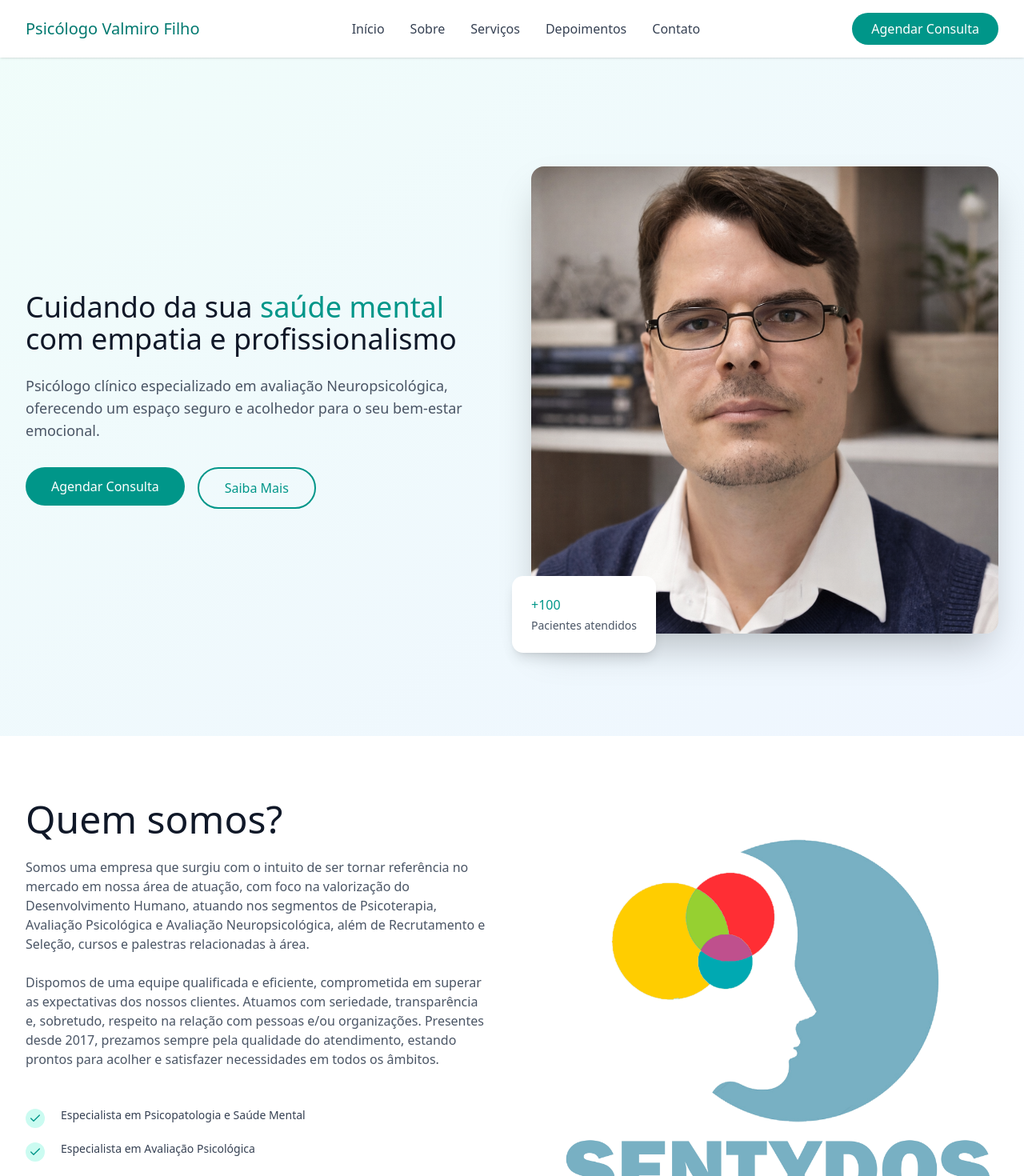
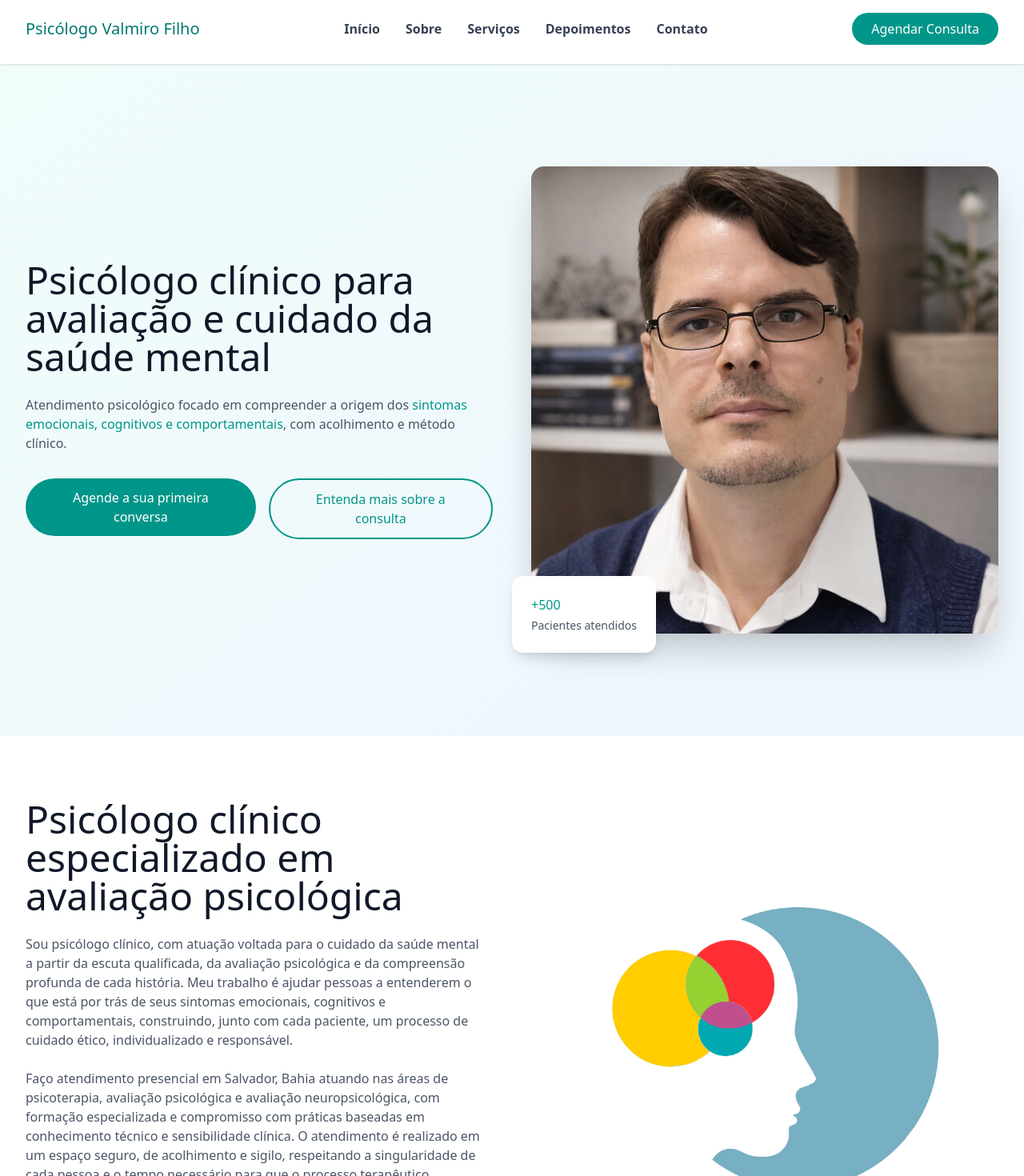
Before and after one commit to crsandrade/sentydos-website-refactor, a Next.js app: page / in a window 1280 px wide. Shown: the top 1470 px of the page at 80% size. Built offline with nearby package versions, Linux system fonts and the light colour scheme.

Commit message:
style(about): atualização nos testos do corpo da landing page, style(responsive): ajustes na responsividade da estrutura mobile, fix: alterações de tag pra melhorar o SEO do site.

```diff
--- a/src/app/layout.tsx
+++ b/src/app/layout.tsx
@@ -29,7 +29,7 @@ export default function RootLayout({
   children: React.ReactNode;
 }>) {
   return (
-    <html lang="en">
+    <html lang="pt-BR" className="scroll-smooth">
       <body
         className={`${geistSans.variable} ${geistMono.variable} antialiased`}
       >
--- a/src/components/About.tsx
+++ b/src/components/About.tsx
@@ -18,22 +18,21 @@ export function About() {
   ];
 
   return (
-    <section id="sobre" className="py-20 ultrawide:py-36 bg-white ultrawide:mb-16">
+    <section id="sobre" className="py-4 lg:py-20 ultrawide:py-36 bg-white ultrawide:mb-16">
       <div className="max-w-7xl mx-auto px-4 sm:px-6 lg:px-8">
-        <div className="grid md:grid-cols-2 gap-16 items-center">
+        <div className="grid md:grid-cols-2 lg:gap-16 gap-2 items-center">
           <div className="order-2 md:order-1">
             <h2 className="text-3xl md:text-4xl lg:text-5xl ultrawide:text-6xl text-gray-900 mb-6 ultrawide:mb-16">
-              Quem somos?
+              Psicólogo clínico especializado em avaliação psicológica
             </h2>
             <p className="text-gray-600 ultrawide:text-lg mb-6 ultrawide:mb-8">
-              Somos uma empresa que surgiu com o intuito de ser tornar referência no mercado em nossa área de atuação, com foco na valorização
-              do Desenvolvimento Humano, atuando nos segmentos de Psicoterapia, Avaliação Psicológica e Avaliação Neuropsicológica,
-              além de Recrutamento e Seleção, cursos e palestras relacionadas à área.
+              Sou psicólogo clínico, com atuação voltada para o cuidado da saúde mental a partir da escuta qualificada, da avaliação psicológica e da compreensão profunda de cada história.
+              Meu trabalho é ajudar pessoas a entenderem o que está por trás de seus sintomas emocionais, cognitivos e comportamentais, construindo, junto com cada paciente, um processo de cuidado ético, individualizado e responsável.
+
             </p>
             <p className="text-gray-600 ultrawide:text-lg mb-6 ultrawide:mb-8">
-              Dispomos de uma equipe qualificada e eficiente, comprometida em superar as expectativas dos nossos clientes.
-              Atuamos com seriedade, transparência e, sobretudo, respeito na relação com pessoas e/ou organizações.
-              Presentes desde 2017, prezamos sempre pela qualidade do atendimento, estando prontos para acolher e satisfazer necessidades em todos os âmbitos.
+              Faço atendimento presencial em Salvador, Bahia atuando nas áreas de psicoterapia, avaliação psicológica e avaliação neuropsicológica, com formação especializada e compromisso com práticas baseadas em conhecimento técnico e sensibilidade clínica.
+              O atendimento é realizado em um espaço seguro, de acolhimento e sigilo, respeitando a singularidade de cada pessoa e o tempo necessário para que o processo terapêutico aconteça.
             </p>
             <div className="space-y-4 pt-6 ultrawide:pt-16">
               {qualifications.map((qualification, index) => (
@@ -57,6 +56,14 @@ export function About() {
           </div>
         </div>
       </div>
+      <div className='flex justify-center pt-6 lg:pt-12'>
+        <button className=" w-xl bg-teal-600 text-white lg:px-6 lg:py-3 px-2 py-2 rounded-full text-base lg:text-lg ultrawide:text-base font-medium
+             hover:bg-teal-700 transition-colors group inline-flex items-center justify-center gap-2 ">
+          Conheça nossas áreas de atuação <span className="transition-transform duration-300 group-hover:translate-x-1">
+            →
+          </span>
+        </button>
+      </div>
     </section>
   );
 }
--- a/src/components/Contact.tsx
+++ b/src/components/Contact.tsx
@@ -71,7 +71,7 @@ export function Contact() {
   ];
 
   return (
-    <section id="contato" className="py-20 ultrawide:py-36 bg-gray-50 ultrawide:mb-16">
+    <section id="contato" className="py-6 lg:py-20 ultrawide:py-36 bg-gray-50 ultrawide:mb-16">
       <div className="max-w-7xl mx-auto px-4 sm:px-6 lg:px-8">
         <div className="text-center mb-16 ultrawide:mb-32">
           <h2 className="text-3xl md:text-4xl lg:text-5xl ultrawide:text-6xl text-gray-900 mb-4 ultrawide:mb-6">
--- a/src/components/Footer.tsx
+++ b/src/components/Footer.tsx
@@ -37,8 +37,9 @@ export function Footer() {
               Psicólogo Clínico - CRP 03/9433
             </p>
             <p className="text-gray-400 mb-4">
-              "Não se acha a paz evitando a vida." <br></br>
-              Virginia Woolf
+              “Não se trata de eliminar o sofrimento, mas de dar a ele um sentido.”
+              <br></br>
+              — Viktor Frankl
             </p>
             <div className="flex gap-4">
               {socialLinks.map((social, index) => (
@@ -61,36 +62,16 @@ export function Footer() {
             <h4 className="mb-4">Links Rápidos</h4>
             <ul className="space-y-2">
               <li>
-                <button
-                  onClick={() => scrollToSection('inicio')}
-                  className="text-gray-400 hover:text-teal-400 transition-colors"
-                >
-                  Início
-                </button>
+            <a href="#inicio" className="text-gray-400 hover:text-teal-400 transition-colors ">Início</a>
               </li>
               <li>
-                <button
-                  onClick={() => scrollToSection('sobre')}
-                  className="text-gray-400 hover:text-teal-400 transition-colors"
-                >
-                  Sobre
-                </button>
+  <a href="#sobre" className="text-gray-400 hover:text-teal-400 transition-colors">Sobre</a>
               </li>
               <li>
-                <button
-                  onClick={() => scrollToSection('servicos')}
-                  className="text-gray-400 hover:text-teal-400 transition-colors"
-                >
-                  Serviços
-                </button>
+                 <a href="#servicos" className="text-gray-400 hover:text-teal-400 transition-colors">Serviços</a>
               </li>
               <li>
-                <button
-                  onClick={() => scrollToSection('depoimentos')}
-                  className="text-gray-400 hover:text-teal-400 transition-colors"
-                >
-                  Depoimentos
-                </button>
+            <a href="#contato" className="text-gray-400 hover:text-teal-400 transition-colors">Contato</a>
               </li>
             </ul>
           </div>
--- a/src/components/Header.tsx
+++ b/src/components/Header.tsx
@@ -24,45 +24,20 @@ export function Header() {
   };
 
   return (
-    <header className="fixed top-0 w-full bg-white/95 backdrop-blur-sm shadow-sm z-50">
+    <header className="fixed top-0 w-full h-20 bg-white/95 backdrop-blur-sm shadow-sm z-50">
       <div className="max-w-7xl mx-auto px-4 sm:px-6 lg:px-8">
         <div className="flex justify-between items-center py-4">
           <div className="flex items-center">
-            <h1 className="text-xl text-teal-700">Psicólogo Valmiro Filho</h1>
+            <span className="text-xl text-teal-700">Psicólogo Valmiro Filho</span>
           </div>
 
           {/* Desktop Navigation */}
-          <nav className="hidden md:flex space-x-8">
-            <button
-              onClick={() => scrollToSection('inicio')}
-              className="text-gray-700 hover:text-teal-600 transition-colors"
-            >
-              Início
-            </button>
-            <button
-              onClick={() => scrollToSection('sobre')}
-              className="text-gray-700 hover:text-teal-600 transition-colors"
-            >
-              Sobre
-            </button>
-            <button
-              onClick={() => scrollToSection('servicos')}
-              className="text-gray-700 hover:text-teal-600 transition-colors"
-            >
-              Serviços
-            </button>
-            <button
-              onClick={() => scrollToSection('depoimentos')}
-              className="text-gray-700 hover:text-teal-600 transition-colors"
-            >
-              Depoimentos
-            </button>
-            <button
-              onClick={() => scrollToSection('contato')}
-              className="text-gray-700 hover:text-teal-600 transition-colors"
-            >
-              Contato
-            </button>
+          <nav className="hidden md:flex space-x-8 font-semibold">
+            <a href="#inicio" className="text-gray-700 hover:text-teal-600 transition-colors ">Início</a>
+            <a href="#sobre" className="text-gray-700 hover:text-teal-600 transition-colors">Sobre</a>
+            <a href="#servicos" className="text-gray-700 hover:text-teal-600 transition-colors">Serviços</a>
+            <a href="#depoimentos" className="text-gray-700 hover:text-teal-600 transition-colors">Depoimentos</a>
+            <a href="#contato" className="text-gray-700 hover:text-teal-600 transition-colors">Contato</a>
           </nav>
 
           <div className="hidden md:block">
@@ -94,43 +69,23 @@ export function Header() {
 
         {/* Mobile Navigation */}
         {isMenuOpen && (
-          <nav className="md:hidden pb-4 space-y-4">
+          <nav className="md:hidden pb-4 space-y-4 bg-white/95 backdrop-blur-sm shadow-sm flex flex-col items-center">
+            <a href="#inicio" onClick={() => setIsMenuOpen(false)} className="text-gray-700 hover:text-teal-600 transition-colors ">Início</a>
+            <a href="#sobre" onClick={() => setIsMenuOpen(false)} className="text-gray-700 hover:text-teal-600 transition-colors">Sobre</a>
+            <a href="#servicos" onClick={() => setIsMenuOpen(false)} className="text-gray-700 hover:text-teal-600 transition-colors">Serviços</a>
+            <a href="#depoimentos" onClick={() => setIsMenuOpen(false)} className="text-gray-700 hover:text-teal-600 transition-colors">Depoimentos</a>
+            <a href="#contato" onClick={() => setIsMenuOpen(false)} className="text-gray-700 hover:text-teal-600 transition-colors">Contato</a>
+            <a
+              href="https://wa.me/5571988911911?text=Olá!%20Gostaria%20de%20agendar%20uma%20consulta"
+              target="_blank"
+              rel="noopener noreferrer"
+            >
               <button
-              onClick={() => scrollToSection('inicio')}
-              className="block w-full text-left text-gray-700 hover:text-teal-600 transition-colors"
-            >
-              Início
-            </button>
-            <button
-              onClick={() => scrollToSection('sobre')}
-              className="block w-full text-left text-gray-700 hover:text-teal-600 transition-colors"
-            >
-              Sobre
-            </button>
-            <button
-              onClick={() => scrollToSection('servicos')}
-              className="block w-full text-left text-gray-700 hover:text-teal-600 transition-colors"
-            >
-              Serviços
-            </button>
-            <button
-              onClick={() => scrollToSection('depoimentos')}
-              className="block w-full text-left text-gray-700 hover:text-teal-600 transition-colors"
-            >
-              Depoimentos
-            </button>
-            <button
-              onClick={() => scrollToSection('contato')}
-              className="block w-full text-left text-gray-700 hover:text-teal-600 transition-colors"
-            >
-              Contato
-            </button>
-            <button
-              onClick={() => scrollToSection('contato')}
                 className="w-full bg-teal-600 text-white px-6 py-2 rounded-full hover:bg-teal-700 transition-colors"
               >
                 Agendar Consulta
               </button>
+            </a>
           </nav>
         )}
       </div>
--- a/src/components/Hero.tsx
+++ b/src/components/Hero.tsx
@@ -1,5 +1,3 @@
-'use client';
-
 import { ImageWithFallback } from './figma/ImageWithFallback';
 
 /**
@@ -8,30 +6,17 @@ import { ImageWithFallback } from './figma/ImageWithFallback';
  * Esta é a primeira seção que os usuários veem ao acessar a página.
  */
 export function Hero() {
-  /**
-   * Rola suavemente para uma seção específica pelo ID.
-   * @param id - O ID HTML da seção para a qual rolar
-   */
-  const scrollToSection = (id: string) => {
-    const element = document.getElementById(id);
-    if (element) {
-      element.scrollIntoView({ behavior: 'smooth' });
-    }
-  };
 
   return (
-    <section id="inicio" className="pt-20 ultrawide:py-32 bg-linear-to-br from-teal-50 to-blue-50">
+    <section id="inicio" className="pt-4 lg:pt-20 ultrawide:py-32 bg-linear-to-br from-teal-50 to-blue-50">
       <div className="max-w-7xl mx-auto px-4 sm:px-6 lg:px-8 py-20 md:py-32 ultrawide:py-36 ultrawide:mb-16">
         <div className="grid md:grid-cols-2 gap-12 items-center">
           <div>
-            <h1 className=" text-4xl ultrawide:text-7xl lg:text-4xl text-gray-900 mb-6">
-              Cuidando da sua{' '}
-              <span className="text-teal-600">saúde mental</span> com
-              empatia e profissionalismo
+            <h1 className=" text-4xl ultrawide:text-7xl lg:text-5xl text-gray-900 mb-6">
+              Psicólogo clínico para avaliação e cuidado da saúde mental
             </h1>
-            <p className="text-lg ultrawide:text-xl text-gray-600 mb-8">
-              Psicólogo clínico especializado em avaliação Neuropsicológica,
-              oferecendo um espaço seguro e acolhedor para o seu bem-estar emocional.
+            <p className="text-base ultrawide:text-xl text-gray-600 mb-8">
+              Atendimento psicológico focado em compreender a origem dos <span className="text-teal-600">sintomas emocionais, cognitivos e comportamentais</span>, com acolhimento e método clínico.
             </p>
             <div className="flex flex-col sm:flex-row gap-4">
               <a
@@ -40,17 +25,20 @@ export function Hero() {
                 rel="noopener noreferrer"
               >
                 <button
-                  className="bg-teal-600 text-white px-8 py-3 rounded-full hover:bg-teal-700 transition-colors"
+                  className=" w-full bg-teal-600 text-white px-8 py-3 rounded-full hover:bg-teal-700 transition-colors md:w-auto"
                 >
-                  Agendar Consulta
+                  Agende a sua primeira conversa
                 </button>
               </a>
-              <button
-                onClick={() => scrollToSection('sobre')}
-                className="border-2 border-teal-600 text-teal-600 px-8 py-3 rounded-full hover:bg-teal-50 transition-colors"
-              >
-                Saiba Mais
-              </button>
+              <a href="https://wa.me/5571988911911?text=Olá!%20Gostaria%20de%20entender%20sobre%20como%20funciona%20o%20atendimento%20psicológico."
+                target="_blank"
+                rel="noopener noreferrer">
+                <button
+                  className=" w-full border-2 border-teal-600 text-teal-600 px-8 py-3 rounded-full hover:bg-teal-100 transition-colors md:w-auto"
+                >
+                  Entenda mais sobre a consulta
+                </button>
+                </a>
             </div>
           </div>
           <div className="relative">
@@ -62,7 +50,7 @@ export function Hero() {
               />
             </div>
             <div className="absolute -bottom-6 -left-6 bg-white p-6 rounded-xl shadow-lg hidden md:block">
-              <p className="text-teal-600 mb-1">+100</p>
+              <p className="text-teal-600 mb-1">+500</p>
               <p className="text-gray-600 text-sm">Pacientes atendidos</p>
             </div>
           </div>
--- a/src/components/Testimonials.tsx
+++ b/src/components/Testimonials.tsx
@@ -39,7 +39,7 @@ export function Testimonials() {
   ];
 
   return (
-    <section id="depoimentos" className="py-20 ultrawide:py-36 bg-white ultrawide:mb-16">
+    <section id="depoimentos" className="py-6 lg:py-20 ultrawide:py-36 bg-white ultrawide:mb-16">
       <div className="max-w-7xl mx-auto px-4 sm:px-6 lg:px-8">
         <div className="text-center mb-16">
           <h2 className="text-3xl md:text-4xl lg:text-5xl ultrawide:text-6xl text-gray-900 mb-4">
@@ -49,6 +49,9 @@ export function Testimonials() {
             Depoimentos reais de pessoas que transformaram suas vidas
           </p>
         </div>
+        <small>
+          Relatos compartilhados com autorização, respeitando o sigilo profissional.
+        </small>
 
         <div className="grid md:grid-cols-3 gap-8 ultrawide:p-6">
           {testimonials.map((testimonial, index) => (
```
Also changed, not shown: src/components/Services.tsx (+10 -6 lines). Lines whose indentation alone changed are shown as unchanged.
